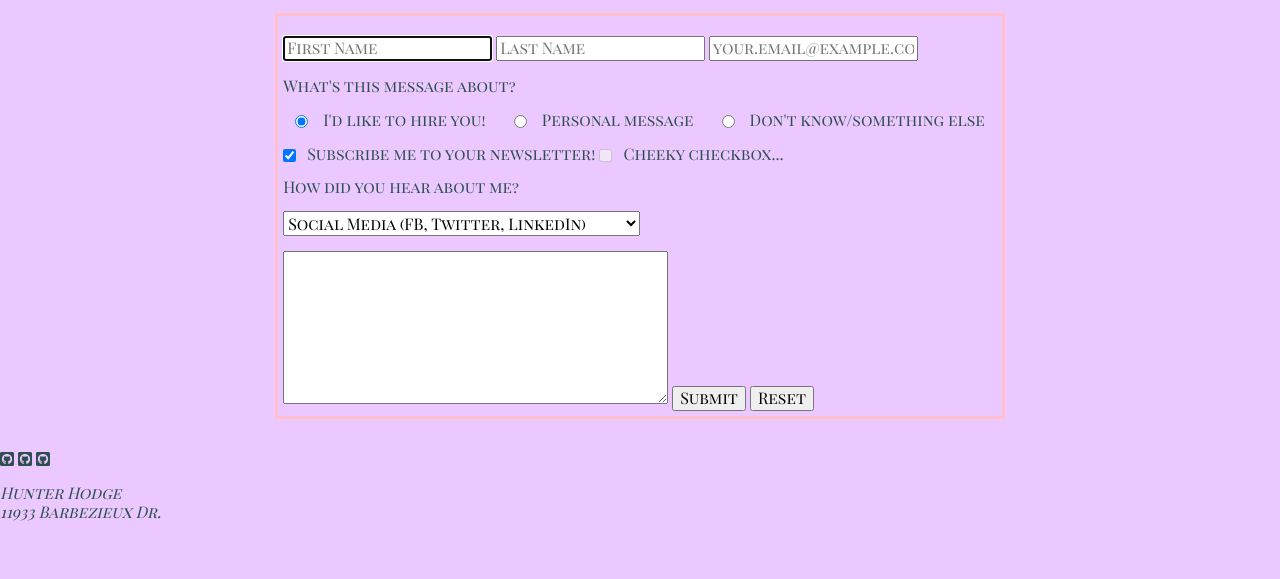
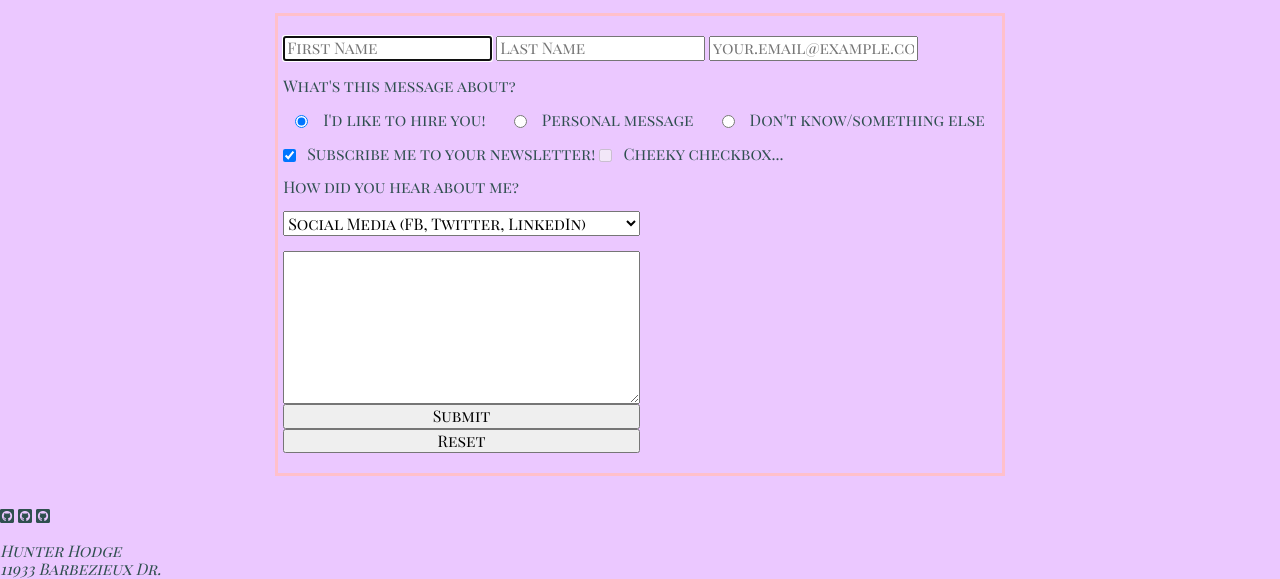
Before and after one commit to HunterHodge/SavvyCodersInitialProject, a website: page Contact/index.html in a window 1280 px wide. Shown: the part 558-1137 px from the top of the page. Before the commit the page ends 1080 px from the top, so only its background shows below. Drawn offline with nearby package versions, Linux system fonts and the light colour scheme.

Commit message:
Add netlify attribute

```diff
--- a/Contact/index.html
+++ b/Contact/index.html
@@ -48,7 +48,7 @@
       The method attribute specifies the HTTP method (GET or POST)
     -->
 
-      <form action="form-responses/new" method="POST">
+      <form action="form-responses/new" method="POST" netlify>
         <!-- Developer's Note: 'placeholder' without using `<label>` is NOT RECOMMENDED for accessibility purposes. -->
 
         <div class="input-group">
@@ -125,9 +125,11 @@
           </select>
         </div>
 
-        <textarea name="user_message" rows="8" cols="40"></textarea>
-        <input type="submit" />
-        <input type="reset" value="Reset" />
+        <div class="input-group input-group--flex">
+          <textarea name="user_message" rows="8" cols="40"></textarea>
+          <input type="submit" />
+          <input type="reset" value="Reset" />
+        </div>
       </form>
     </main>
     <footer>
```
